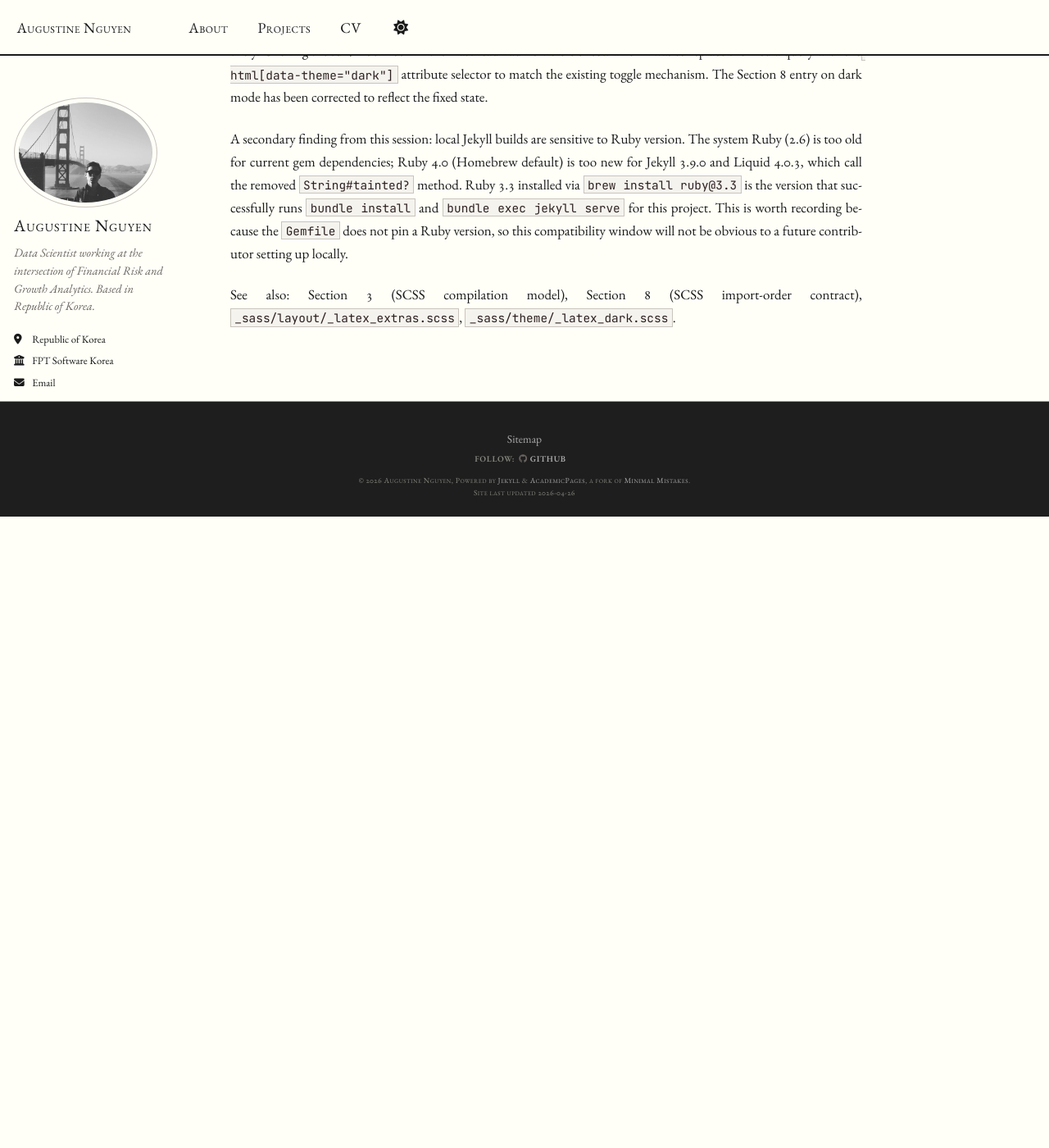
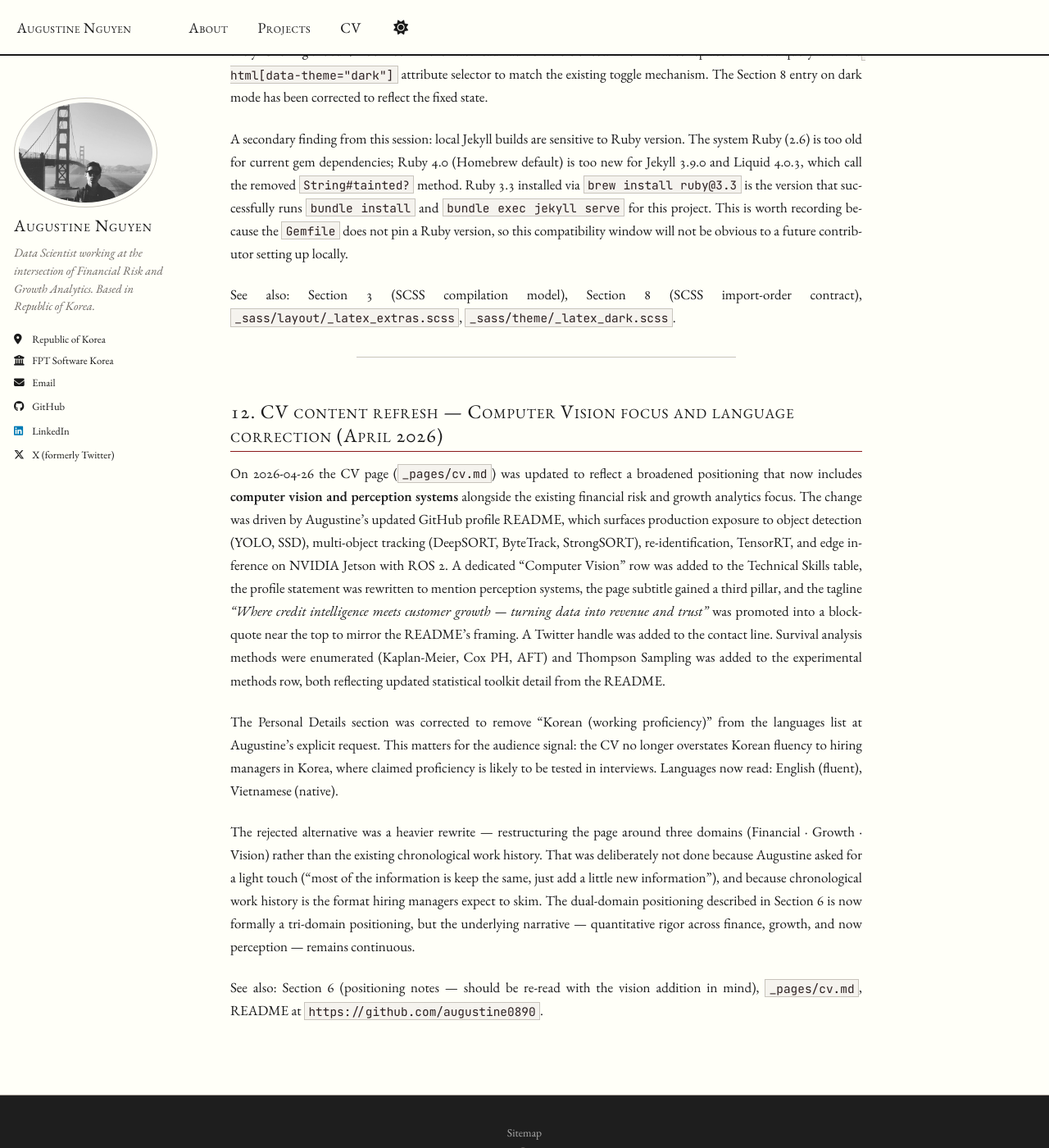
Before and after one commit to augustine0890/augustine0890.github.io, a Jekyll site: the page built from docs/session_context.md, in a window 1280 px wide and 1400 px high, scrolled down 10293 px. Shown: the whole window at 82% size. Built offline with Jekyll 4.4.1, drawn with Linux system fonts in a browser that asks for light colours; our own code applies the rules of GitHub Pages for plain Markdown files; a script bundle is joined from its source files by our own code; library files that are not in the unit come from our copies; before the commit the page ends 10923 px from its top, so only the background shows below that.

Commit message:
docs(cv): add computer vision focus, drop Korean from languages

```diff
--- a/docs/session_context.md
+++ b/docs/session_context.md
@@ -483,3 +483,42 @@ contributor setting up locally.
 
 See also: Section 3 (SCSS compilation model), Section 8 (SCSS import-order
 contract), `_sass/layout/_latex_extras.scss`, `_sass/theme/_latex_dark.scss`.
+
+---
+
+## 12. CV content refresh — Computer Vision focus and language correction (April 2026)
+
+On 2026-04-26 the CV page (`_pages/cv.md`) was updated to reflect a broadened
+positioning that now includes **computer vision and perception systems**
+alongside the existing financial risk and growth analytics focus. The change
+was driven by Augustine's updated GitHub profile README, which surfaces
+production exposure to object detection (YOLO, SSD), multi-object tracking
+(DeepSORT, ByteTrack, StrongSORT), re-identification, TensorRT, and edge
+inference on NVIDIA Jetson with ROS 2. A dedicated "Computer Vision" row was
+added to the Technical Skills table, the profile statement was rewritten to
+mention perception systems, the page subtitle gained a third pillar, and the
+tagline *"Where credit intelligence meets customer growth — turning data into
+revenue and trust"* was promoted into a blockquote near the top to mirror the
+README's framing. A Twitter handle was added to the contact line. Survival
+analysis methods were enumerated (Kaplan-Meier, Cox PH, AFT) and Thompson
+Sampling was added to the experimental methods row, both reflecting updated
+statistical toolkit detail from the README.
+
+The Personal Details section was corrected to remove "Korean (working
+proficiency)" from the languages list at Augustine's explicit request. This
+matters for the audience signal: the CV no longer overstates Korean fluency
+to hiring managers in Korea, where claimed proficiency is likely to be tested
+in interviews. Languages now read: English (fluent), Vietnamese (native).
+
+The rejected alternative was a heavier rewrite — restructuring the page around
+three domains (Financial · Growth · Vision) rather than the existing
+chronological work history. That was deliberately not done because Augustine
+asked for a light touch ("most of the information is keep the same, just add a
+little new information"), and because chronological work history is the format
+hiring managers expect to skim. The dual-domain positioning described in
+Section 6 is now formally a tri-domain positioning, but the underlying
+narrative — quantitative rigor across finance, growth, and now perception —
+remains continuous.
+
+See also: Section 6 (positioning notes — should be re-read with the vision
+addition in mind), `_pages/cv.md`, README at `https://github.com/augustine0890`.
```
Also changed, not shown: _pages/cv.md (+10 -7 lines).
